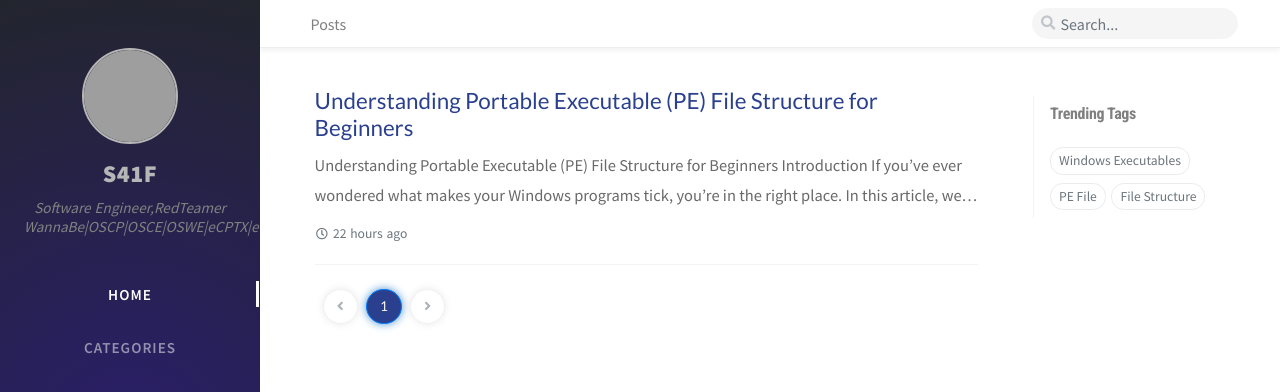
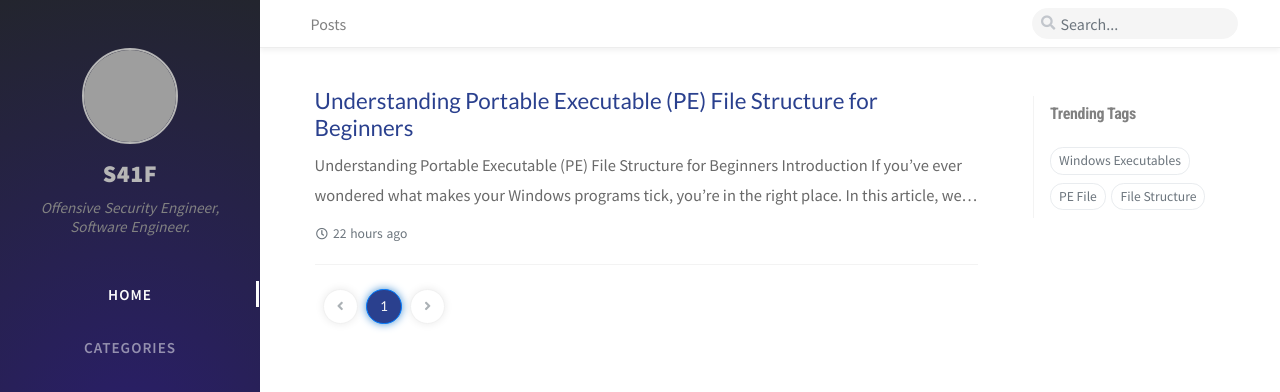
Before and after one commit to SaifSalah/saifsalah.github.io, a Jekyll site: the page built from index.html, in a window 1280 px wide. Shown: the top 392 px of the page. Built offline with Jekyll 4.4.1, drawn with Linux system fonts in a browser that asks for light colours; nearby versions of some CDN libraries; the list of posts is cut into pages by our own code; comment, search, counter and statistics services are not loaded; grey boxes are pictures that could not be loaded.

Commit message:
Update _config.yml

```diff
--- a/_config.yml
+++ b/_config.yml
@@ -10,12 +10,12 @@
 
 title: S41F                          # the main title
 
-tagline: Software Engineer,RedTeamer WannaBe|OSCP|OSCE|OSWE|eCPTX|eWPTXv2|CRTO.  # it will display as the sub-title
+tagline: Offensive Security Engineer, Software Engineer.  # it will display as the sub-title
 
 description: >-                        # used by seo meta and the atom feed
-  software development,
-  web secuirty, code review , red team
-  penetration testing,malware development
+  software development,Software Engineering
+  web app sec, security code review, red team
+  penetration testing, malware development
 
 # Replace with the website url, e.g. 'https://username.github.io'
 url: 'https://saifsalah.github.io'
```
